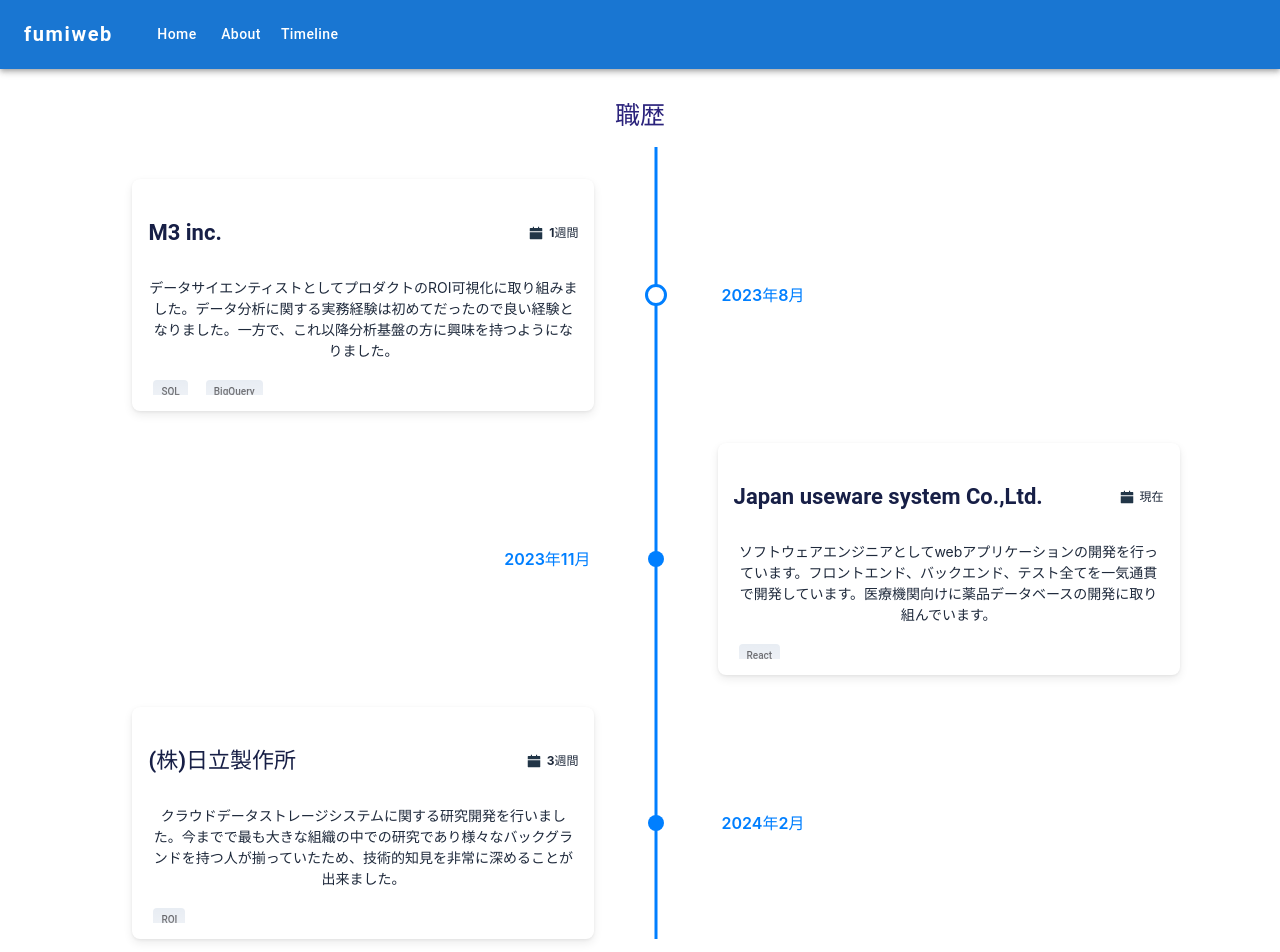
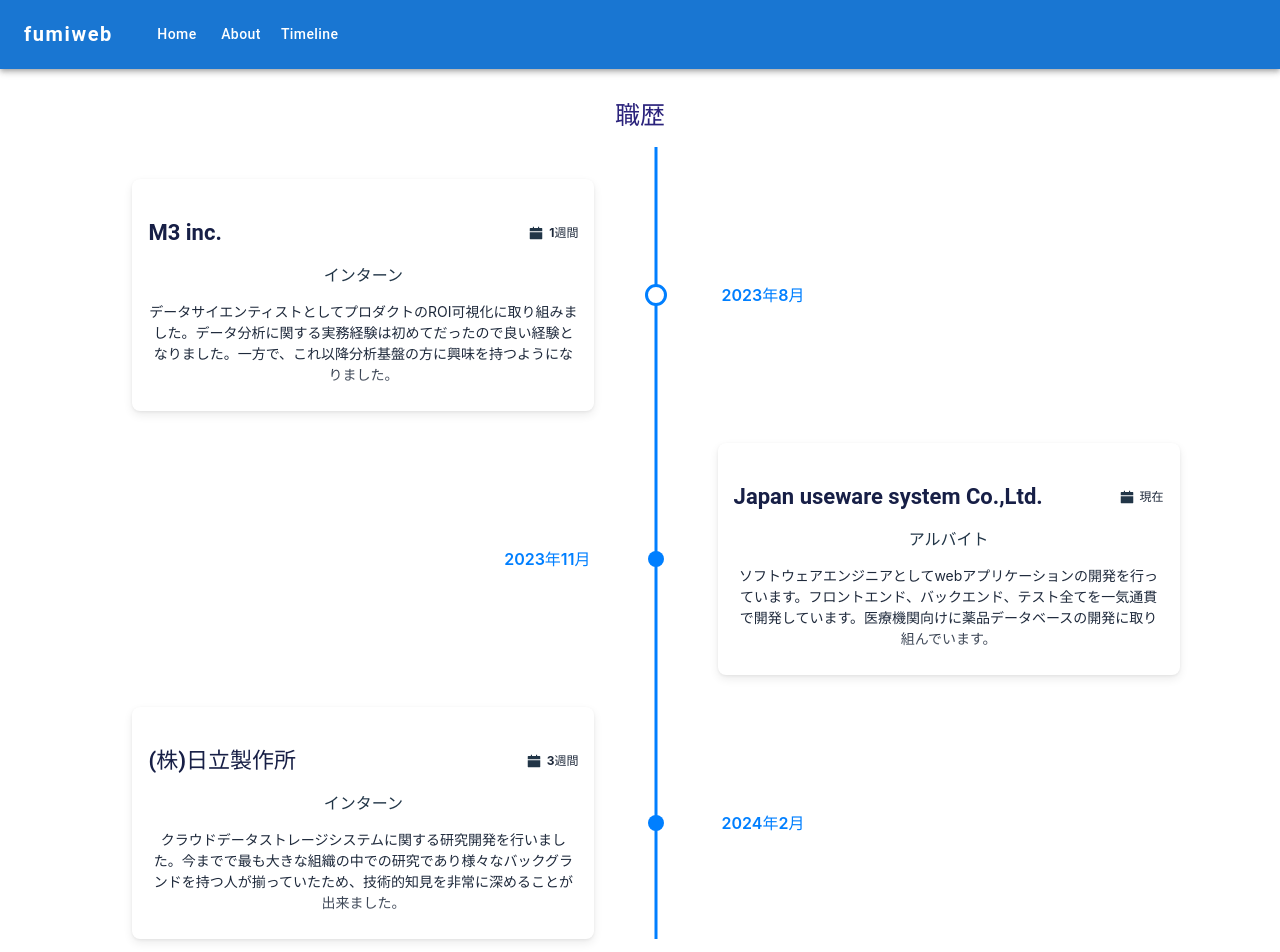
Before and after one commit to yamashitafumihiro/fumiweb-vitest, a React (Vite) app in the folder frontend/: page /timeline in a window 1280 px wide. Shown: the top 952 px of the page. Built offline with nearby package versions, Linux system fonts and the light colour scheme.

Commit message:
タイムラインのカードに雇用形態のフィールドを追加

```diff
--- a/frontend/src/components/TimelinePage/MyTimelineCard.tsx
+++ b/frontend/src/components/TimelinePage/MyTimelineCard.tsx
@@ -18,6 +18,7 @@
     title: string;
     description: string;
     duration: string;
+    status: string;
     projectTitle?: string;
     projectUrl?: string;
     tagList?: { id: string; name: string }[];
@@ -28,7 +29,7 @@
 }
 
 const MyTimelineCard: React.FC<MyTimelineCardProps> = ({item}) => {
-    const {projectTitle, description, duration, tagList} = item;
+    const {projectTitle, description, duration, status, tagList} = item;
     return (
         <ProjectContainer>
             <TopContainer>
@@ -38,6 +39,7 @@
                     <Duration>{duration}</Duration>
                 </IconContainer>
             </TopContainer>
+            <>{status}</>
             <Description>{description}</Description>
             <TagList>
                 {tagList?.map(eachValue => (
--- a/frontend/src/components/TimelinePage/TimelinePage.tsx
+++ b/frontend/src/components/TimelinePage/TimelinePage.tsx
@@ -30,6 +30,7 @@
     title: string;
     description: string;
     duration: string;
+    status: string;
     projectTitle?: string;
     projectUrl?: string;
     imageUrl?: string;
@@ -46,6 +47,7 @@
         title: "2023年8月",
         description: "データサイエンティストとしてプロダクトのROI可視化に取り組みました。データ分析に関する実務経験は初めてだったので良い経験となりました。一方で、これ以降分析基盤の方に興味を持つようになりました。",
         duration: "1週間",
+        status: "インターン",
         projectTitle: "M3 inc.",
         tagList: [
             {id: "1", name: "SQL"},
@@ -58,9 +60,12 @@
         description:
             "ソフトウェアエンジニアとしてwebアプリケーションの開発を行っています。フロントエンド、バックエンド、テスト全てを一気通貫で開発しています。医療機関向けに薬品データベースの開発に取り組んでいます。",
         duration: "現在",
+        status: "アルバイト",
         projectTitle: "Japan useware system Co.,Ltd.",
         tagList: [
-            {id: "1", name: "React"}
+            {id: "1", name: "React"},
+            {id: "2", name: "SQLServer"},
+            {id: "3", name: "Scala"},
         ],
     },
     {
@@ -69,8 +74,12 @@
         description:
             "クラウドデータストレージシステムに関する研究開発を行いました。今までで最も大きな組織の中での研究であり様々なバックグランドを持つ人が揃っていたため、技術的知見を非常に深めることが出来ました。",
         duration: "3週間",
+        status: "インターン",
         projectTitle: "(株)日立製作所",
-        tagList: [{id: "1", name: "ROI"}],
+        tagList: [
+            {id: "1", name: "AWS"},
+            {id: "2", name: "ShellScript"},
+        ],
     },
 ];
 
```
